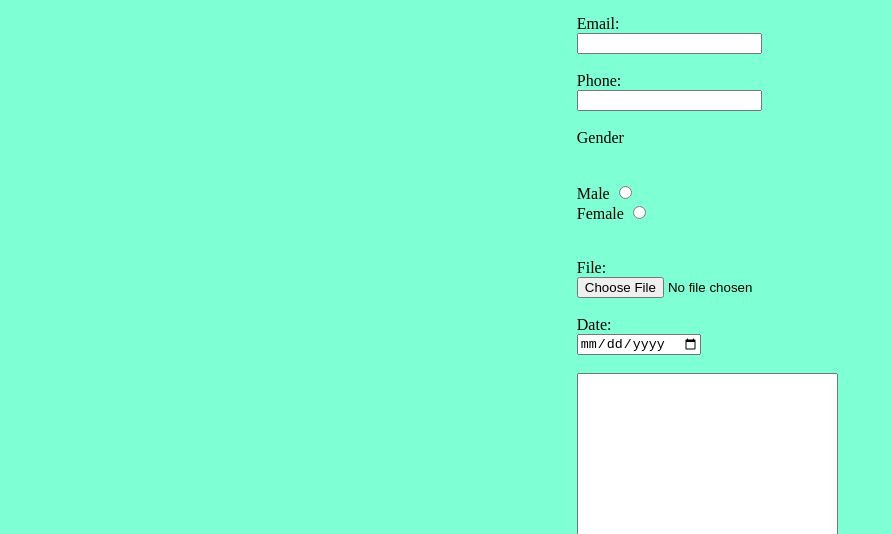
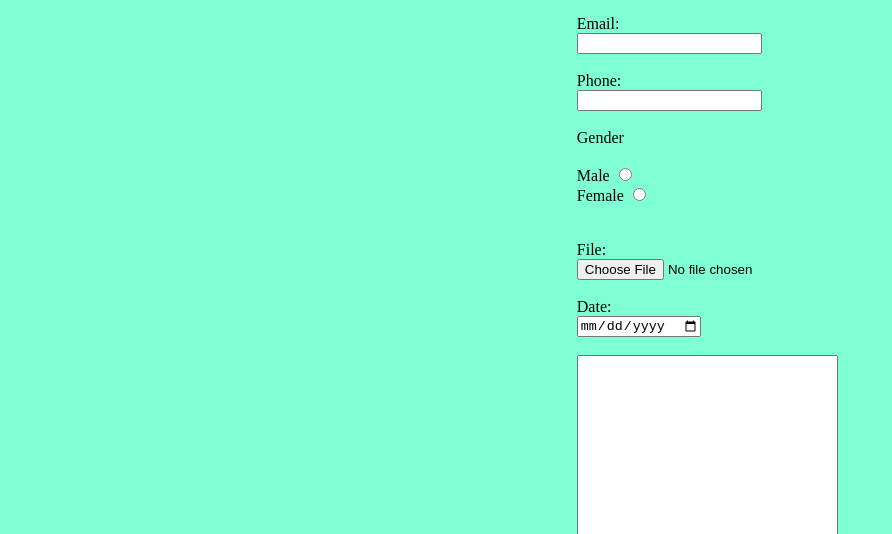
Before and after one commit to KananPy/portfolio-photography, a plain HTML site: page contact.html in a window 1280 px wide. Shown: the part 266-800 px from the top of the page, without its empty margins (0-892 px from the left). Drawn offline with Linux system fonts and the light colour scheme.

Commit message:
Final changes

```diff
--- a/contact.html
+++ b/contact.html
@@ -36,7 +36,7 @@
 
     <!-- Main -->
     <main>
-      <div>
+      <div style="display: inline">
         <h1 style="margin-left: 45%;">Contact form</h1>
         <form style="margin-left: 45%;">
           <label for="fname">Fullname:</label>
@@ -62,7 +62,7 @@
           <br />
           <br />
 
-          <div>Gender</div>
+          <div style="display: inline;">Gender</div>
           <br />
           <br />
           <label>Male</label>
```
Also changed, not shown: 1 other file.
